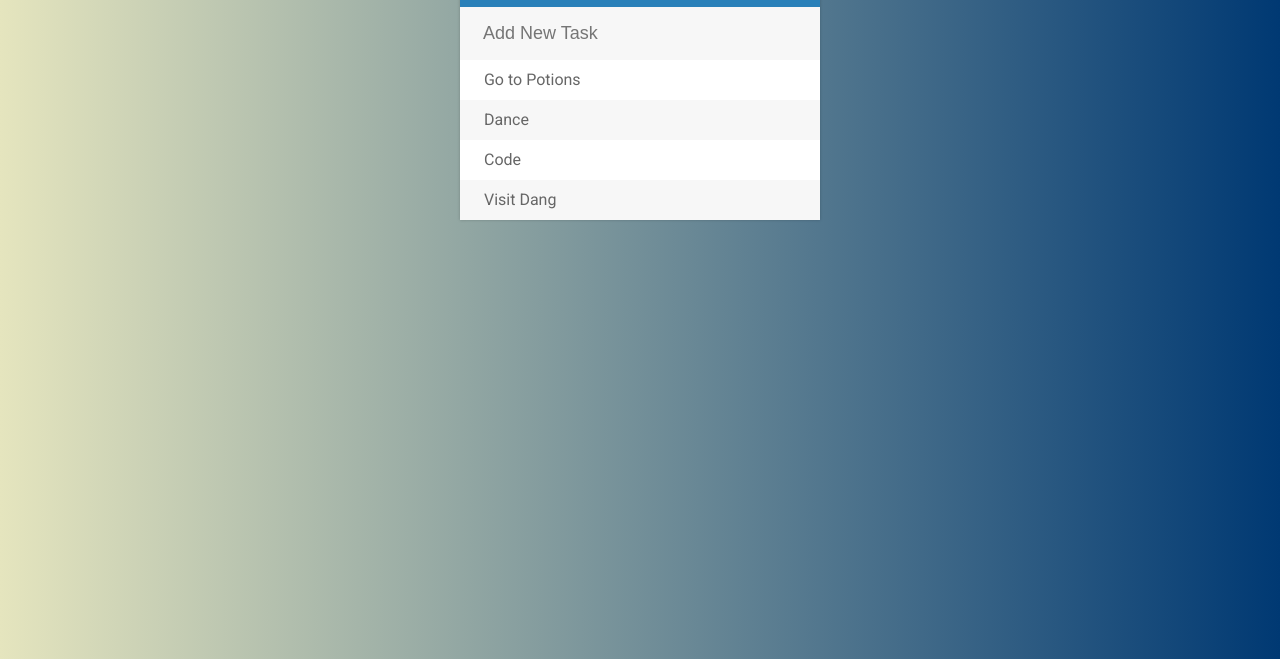
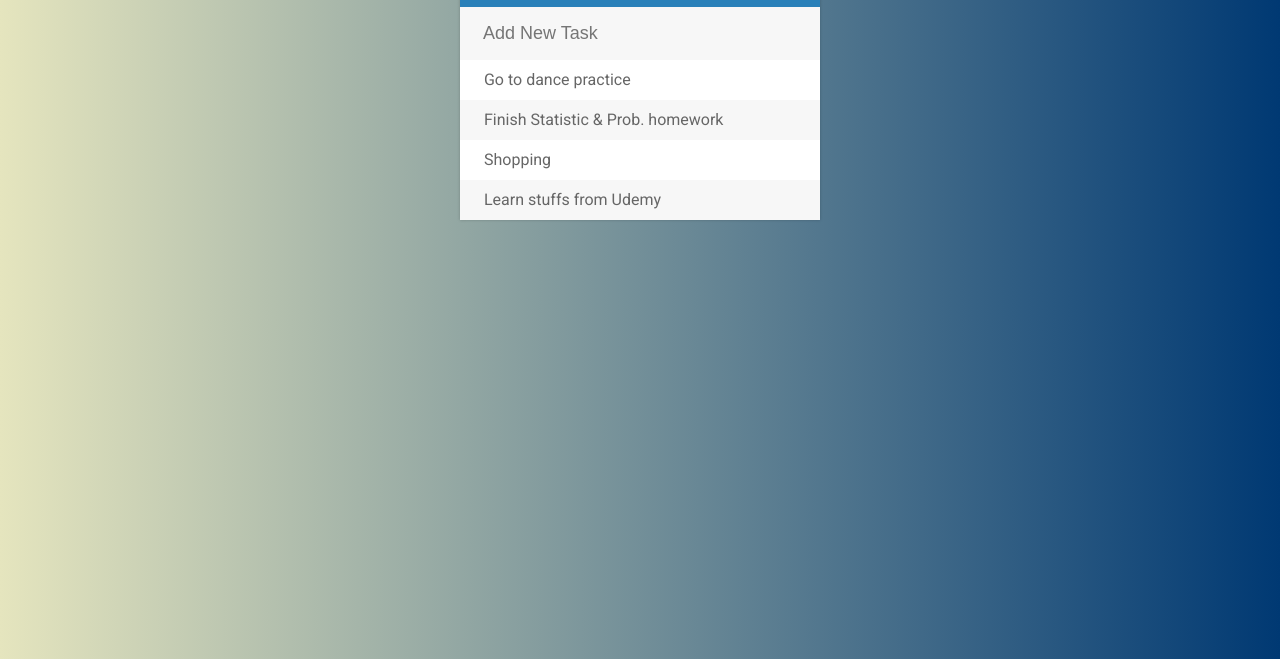
Before and after one commit to tphuong141607/Todo-List, a plain HTML site: page index.html in a window 1280 px wide. Shown: the part 141-800 px from the top of the page. Drawn offline with Linux system fonts and the light colour scheme.

Commit message:
Update index.html

```diff
--- a/index.html
+++ b/index.html
@@ -14,10 +14,10 @@
 		<h1>To-do List <span id='plusIcon'><i class="fa fa-plus"></i></span></h1>
 		<input type='text' placeholder='Add New Task'>
 		<ul>
-			<li><span><i class="fa fa-trash"></i></span> Go to Potions</li>
-			<li><span><i class="fa fa-trash"></i></span> Dance</li>
-			<li><span><i class="fa fa-trash"></i></span> Code</li>
-			<li><span><i class="fa fa-trash"></i></span> Visit Dang</li>
+			<li><span><i class="fa fa-trash"></i></span> Go to dance practice</li>
+			<li><span><i class="fa fa-trash"></i></span> Finish Statistic & Prob. homework</li>
+			<li><span><i class="fa fa-trash"></i></span> Shopping</li>
+			<li><span><i class="fa fa-trash"></i></span> Learn stuffs from Udemy</li>
 		</ul>
 	</div>
 </body>
```
